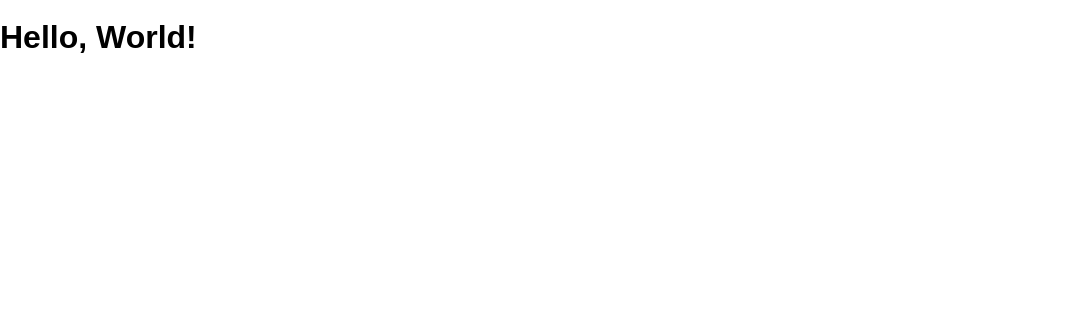
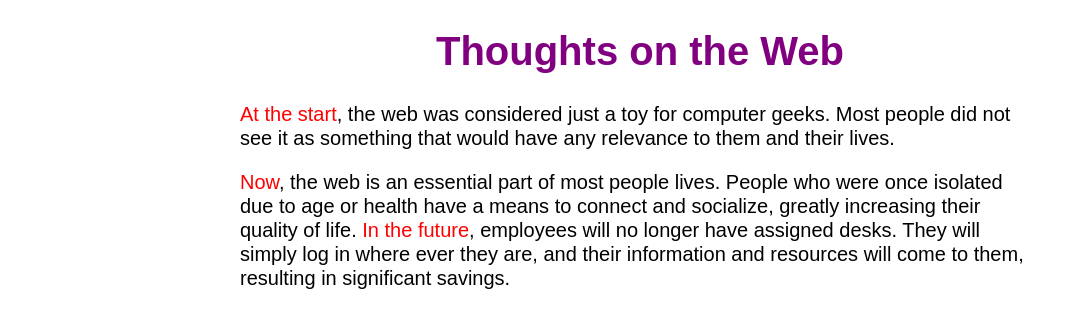
Before and after one commit to SherryHall/hello-world, a website: page public/index.html in a window 1280 px wide. Shown: the whole page, without its empty margins (0-1083 px from the left). Drawn offline with Linux system fonts and the light colour scheme.

Commit message:
add essay and format

```diff
--- a/public/index.html
+++ b/public/index.html
@@ -4,9 +4,15 @@
     <meta charset="UTF-8">
     <meta name="viewport" content="width=device-width, user-scalable=no, minimum-scale=1.0, maximum-scale=1.0">
     <title>hello-world</title>
-    <link rel="stylesheet" href="/screen.css">
+    <link rel="stylesheet" href="screen.css">
   </head>
   <body>
-    <h1>Hello, World!</h1>
-  </body>
+    <h1>Thoughts on the Web</h1>
+    <p>
+        <span class="accent-it">At the start</span>, the web was considered just a toy for computer geeks. Most people did not see it as something that would have any relevance to them and their lives.
+    </p>
+    <p>
+        <span class="accent-it">Now</span>, the web is an essential part of most people lives. People who were once isolated due to age or health have a means to connect and socialize, greatly increasing their quality of life. <span class="accent-it">In the future</span>, employees will no longer have assigned desks. They will simply log in where ever they are, and their information and resources will come to them, resulting in significant savings.
+    </p>
+</body>
 </html>
--- a/public/screen.css
+++ b/public/screen.css
@@ -3,6 +3,15 @@ html {
 }
 
 body {
-  margin: 0;
-  font: 16px / 1 sans-serif;
+  margin: auto;
+  font: 20px / 1 sans-serif;
+  width: 800px;
+  line-height: 1.2;
 }
+h1 {
+    color: purple;
+    text-align: center;
+}
+.accent-it{
+    color: red;
+}
```
